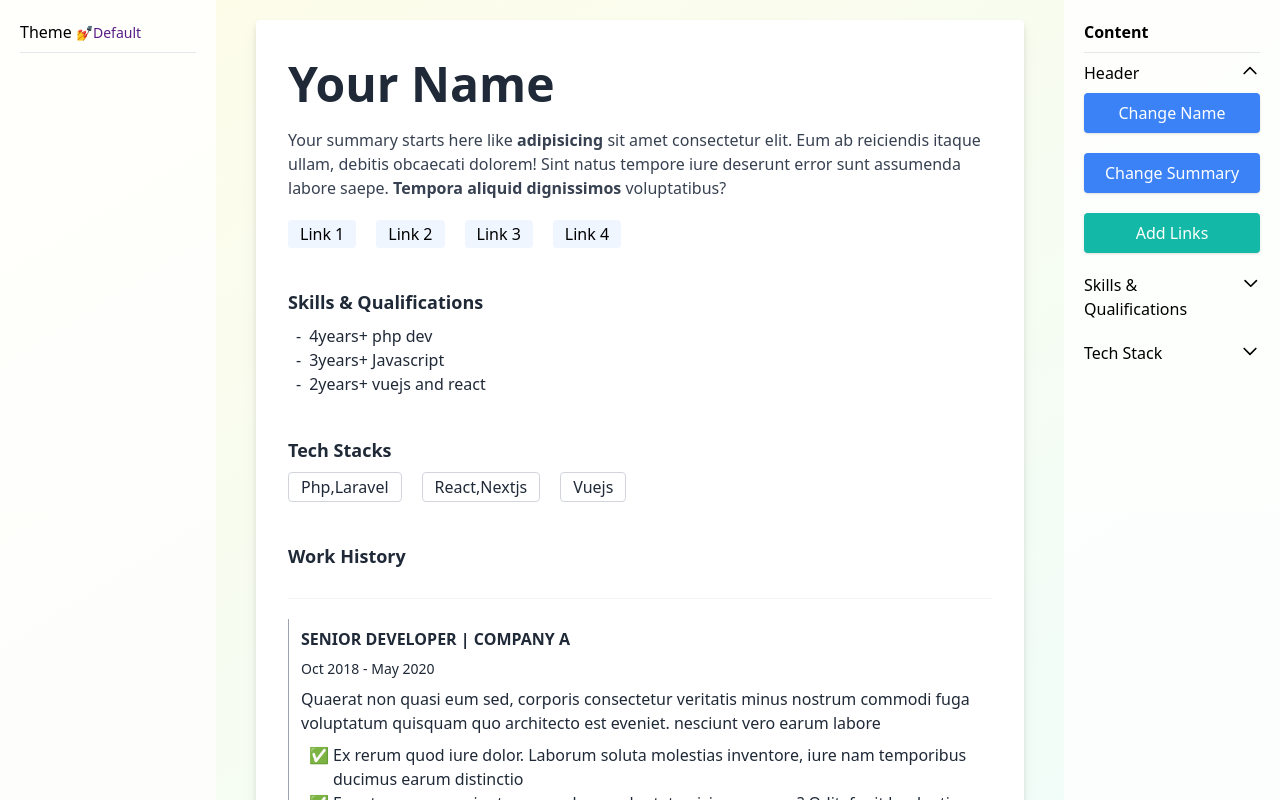
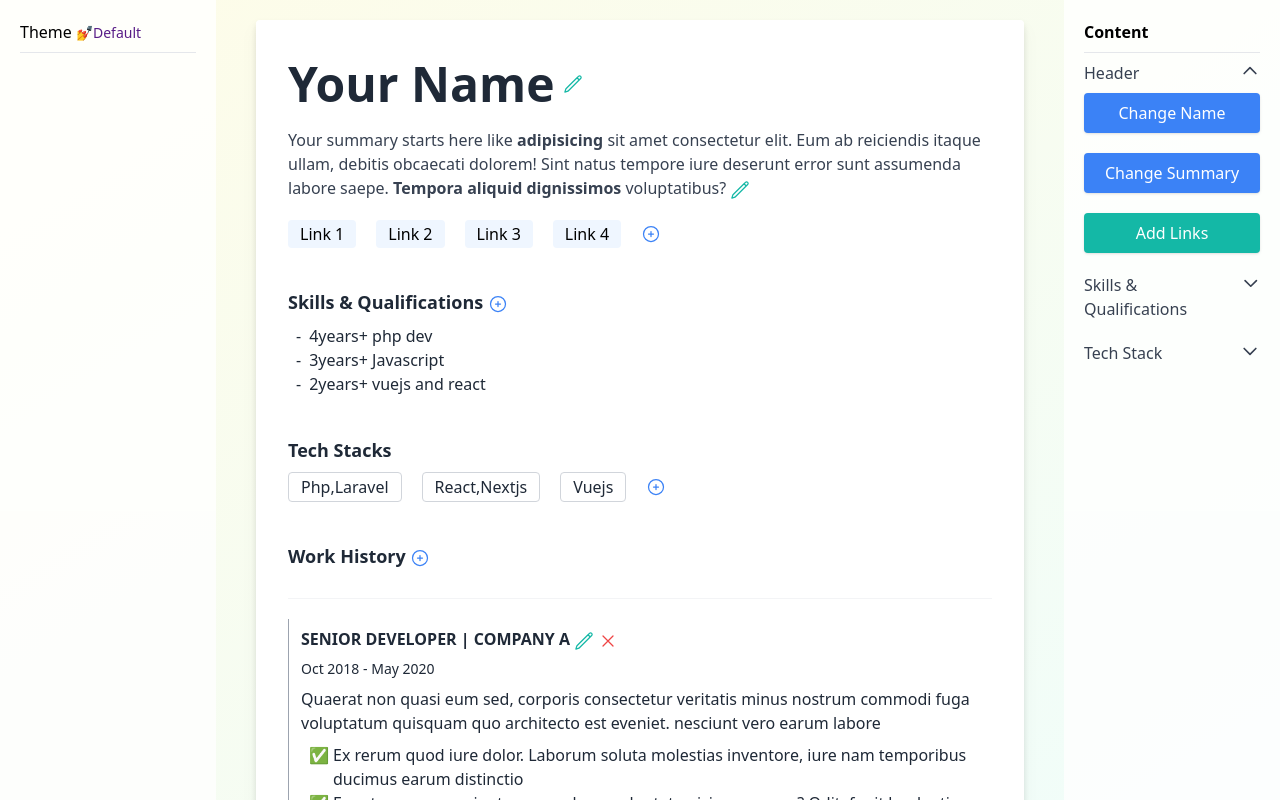
Before and after one commit to vfshera/made-cv, a React (Vite) app: page / in a window 1280 px wide. Shown: the top 800 px of the page. Built offline with nearby package versions, Linux system fonts and the light colour scheme.

Commit message:
doc icons

```diff
--- a/package.json
+++ b/package.json
@@ -10,7 +10,8 @@
   },
   "dependencies": {
     "react": "^18.2.0",
-    "react-dom": "^18.2.0"
+    "react-dom": "^18.2.0",
+    "zustand": "^4.1.3"
   },
   "devDependencies": {
     "@types/react": "^18.0.17",
--- a/src/components/Accordion.tsx
+++ b/src/components/Accordion.tsx
@@ -26,7 +26,7 @@ const Accordion: FC<{
   return (
     <div className="accordion flex flex-col ">
       <div
-        className="accordion-header flex justify-between cursor-pointer"
+        className="accordion-header flex justify-between cursor-pointer text-gray-700"
         onClick={() => handleClick(open)}
       >
         {title} <Icon id={open} open={current} />
--- /dev/null
+++ b/src/components/AddIcon.tsx
@@ -0,0 +1,30 @@
+import React, { FC } from "react";
+
+const AddIcon: FC<{ show: boolean; clickHandler: () => void }> = ({
+  show = false,
+  clickHandler,
+}) => {
+  return (
+    <>
+      {show && (
+        <svg
+          onClick={clickHandler}
+          xmlns="http://www.w3.org/2000/svg"
+          fill="none"
+          viewBox="0 0 24 24"
+          strokeWidth={1.5}
+          stroke="currentColor"
+          className="w-5 h-5 text-blue-500 cursor-pointer inline-block"
+        >
+          <path
+            strokeLinecap="round"
+            strokeLinejoin="round"
+            d="M12 9v6m3-3H9m12 0a9 9 0 11-18 0 9 9 0 0118 0z"
+          />
+        </svg>
+      )}
+    </>
+  );
+};
+
+export default AddIcon;
--- /dev/null
+++ b/src/components/DeleteIcon.tsx
@@ -0,0 +1,30 @@
+import React, { FC } from "react";
+
+const DeleteIcon: FC<{ show: boolean; clickHandler: () => void }> = ({
+  show = false,
+  clickHandler,
+}) => {
+  return (
+    <>
+      {show && (
+        <svg
+          onClick={clickHandler}
+          xmlns="http://www.w3.org/2000/svg"
+          fill="none"
+          viewBox="0 0 24 24"
+          strokeWidth={1.5}
+          stroke="currentColor"
+          className="w-5 h-5 text-red-500 cursor-pointer inline-block "
+        >
+          <path
+            strokeLinecap="round"
+            strokeLinejoin="round"
+            d="M6 18L18 6M6 6l12 12"
+          />
+        </svg>
+      )}
+    </>
+  );
+};
+
+export default DeleteIcon;
--- /dev/null
+++ b/src/components/EditIcon.tsx
@@ -0,0 +1,30 @@
+import React, { FC } from "react";
+
+const EditIcon: FC<{ show: boolean; clickHandler: () => void }> = ({
+  show = false,
+  clickHandler,
+}) => {
+  return (
+    <>
+      {show && (
+        <svg
+          onClick={clickHandler}
+          xmlns="http://www.w3.org/2000/svg"
+          fill="none"
+          viewBox="0 0 24 24"
+          strokeWidth={1.5}
+          stroke="currentColor"
+          className="w-5 h-5 text-teal-500 cursor-pointer inline-block "
+        >
+          <path
+            strokeLinecap="round"
+            strokeLinejoin="round"
+            d="M16.862 4.487l1.687-1.688a1.875 1.875 0 112.652 2.652L6.832 19.82a4.5 4.5 0 01-1.897 1.13l-2.685.8.8-2.685a4.5 4.5 0 011.13-1.897L16.863 4.487zm0 0L19.5 7.125"
+          />
+        </svg>
+      )}
+    </>
+  );
+};
+
+export default EditIcon;
--- a/src/components/ListRack.tsx
+++ /dev/null
@@ -1,23 +0,0 @@
-import React, { FC, useState } from "react";
-import Input from "./Input";
-
-const ListRack: FC<{ icon: any; name: string }> = ({ icon, name }) => {
-  const [links, setLinks] = useState<UserLinks[]>([
-    { title: "linkedin", url: "" },
-    { title: "github", url: "" },
-  ]);
-  return (
-    <section className="list-rack flex flex-col gap-2">
-      <Input label="add new link" placeholder={"add new " + name} />
-      {links.map((link, index) => (
-        <p className=" cursor-pointer" key={index}>
-          {icon} {link.title}
-        </p>
-      ))}
-
-      <hr className="mt-3 bg-gray-200 " />
-    </section>
-  );
-};
-
-export default ListRack;
--- a/src/components/View.tsx
+++ b/src/components/View.tsx
@@ -1,17 +1,25 @@
-import React from "react";
+import React, { FC } from "react";
 import { importantLinks, skills, techStacks, workHistory } from "../default";
+import AddIcon from "./AddIcon";
+import DeleteIcon from "./DeleteIcon";
+import EditIcon from "./EditIcon";
 
-const View = () => {
+const View: FC<{ editMode: boolean }> = ({ editMode = false }) => {
+  const editTitle = () => console.log("edit");
+
   return (
     <main className="view">
       {/* HEADER */}
       <header>
-        <h1 className="name">Your Name</h1>
-        <p className="summary">
+        <h1 className="name flex  items-center gap-2">
+          Your Name <EditIcon show={editMode} clickHandler={editTitle} />
+        </h1>
+        <p className="summary ">
           Your summary starts here like <strong>adipisicing</strong> sit amet
           consectetur elit. Eum ab reiciendis itaque ullam, debitis obcaecati
           dolorem! Sint natus tempore iure deserunt error sunt assumenda labore
-          saepe. <strong>Tempora aliquid dignissimos</strong> voluptatibus?
+          saepe. <strong>Tempora aliquid dignissimos</strong> voluptatibus?{" "}
+          <EditIcon show={editMode} clickHandler={editTitle} />
         </p>
         <section className="important-links">
           <ul>
@@ -20,13 +28,18 @@ const View = () => {
                 <a href={link.url}>{link.title}</a>
               </li>
             ))}
+
+            <AddIcon show={editMode} clickHandler={editTitle} />
           </ul>
         </section>
       </header>
 
       {/* SKILLS & QUALIFICATIONS */}
       <section className="skills">
-        <h2 className="lead-title">Skills & Qualifications</h2>
+        <h2 className="lead-title">
+          Skills & Qualifications{" "}
+          <AddIcon show={editMode} clickHandler={editTitle} />
+        </h2>
         <ul>
           {skills.map((skill, i) => (
             <li className="skill-item" key={i}>
@@ -46,19 +59,26 @@ const View = () => {
               <p className="stack">{stack}</p>
             </li>
           ))}
+          <AddIcon show={editMode} clickHandler={editTitle} />
         </ul>
       </section>
 
       {/* WORK HISTORY */}
 
       <section className="work-history">
-        <h2 className="lead-title">Work History</h2>
+        <h2 className="lead-title">
+          Work History <AddIcon show={editMode} clickHandler={editTitle} />
+        </h2>
 
         <ul className="history-list">
           {workHistory.map((work, i) => (
             <li className="history-list-item" key={i}>
               <article className="work">
-                <h3>{work.title}</h3>
+                <h3>
+                  {work.title}{" "}
+                  <EditIcon show={editMode} clickHandler={editTitle} />{" "}
+                  <DeleteIcon show={editMode} clickHandler={editTitle} />
+                </h3>
                 <p className="duration">
                   {work.duration.from} - {work.duration.to || "Present"}
                 </p>
--- a/src/pages/Playground.tsx
+++ b/src/pages/Playground.tsx
@@ -26,7 +26,7 @@ const Playground = () => {
         <hr className="bg-gray-50 h-px my-2" />
         {/* THEME LIST */}
       </aside>
-      <View />
+      <View editMode />
       <aside className="sidebar rightside">
         <h3 className="font-semibold">Content</h3>
 
--- a/src/types.d.ts
+++ b/src/types.d.ts
@@ -9,3 +9,5 @@ interface Work {
   summary: string;
   points: string[];
 }
+
+//TABLES
```
Also changed, not shown: 1 other file (tests, documents, lock files or other folders).
